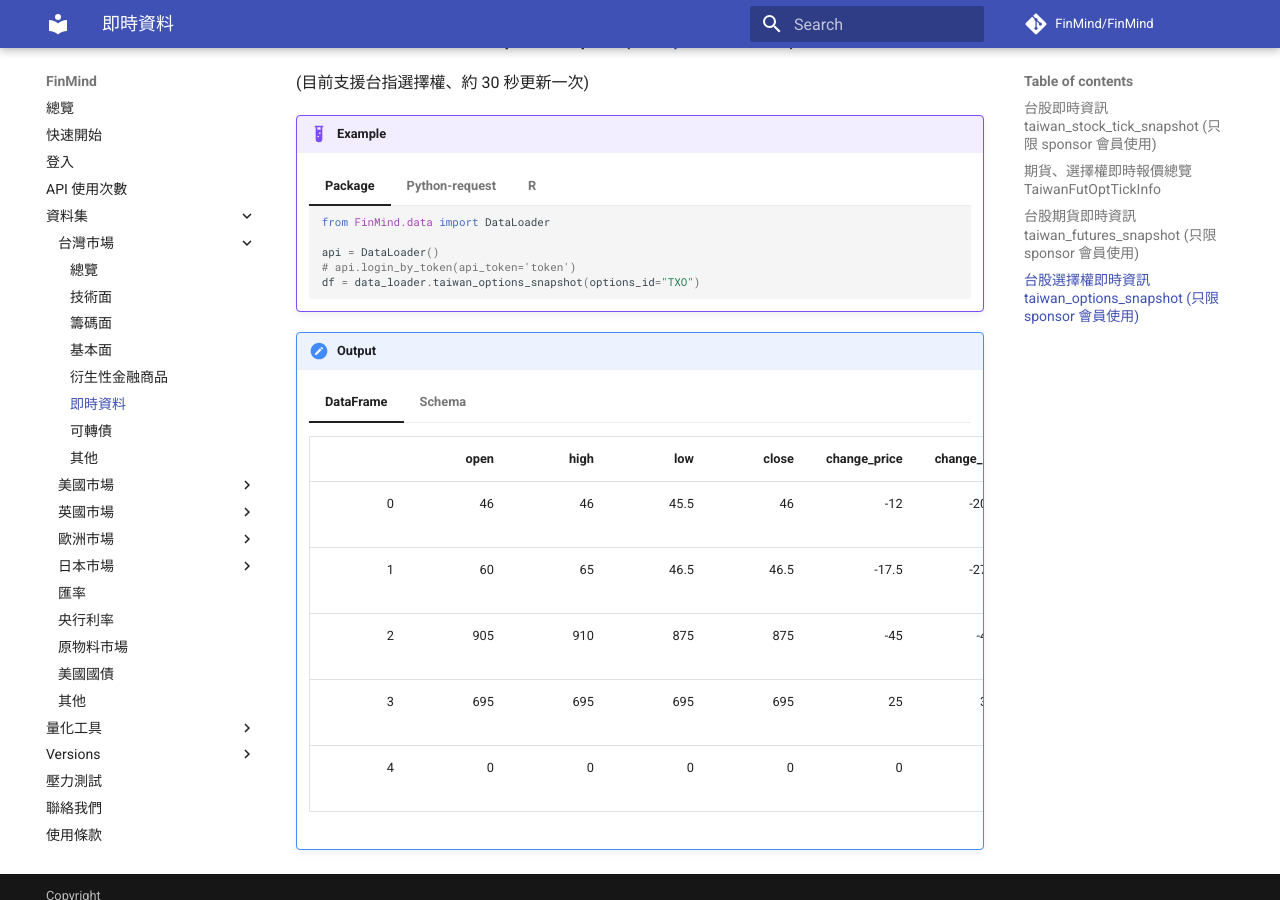
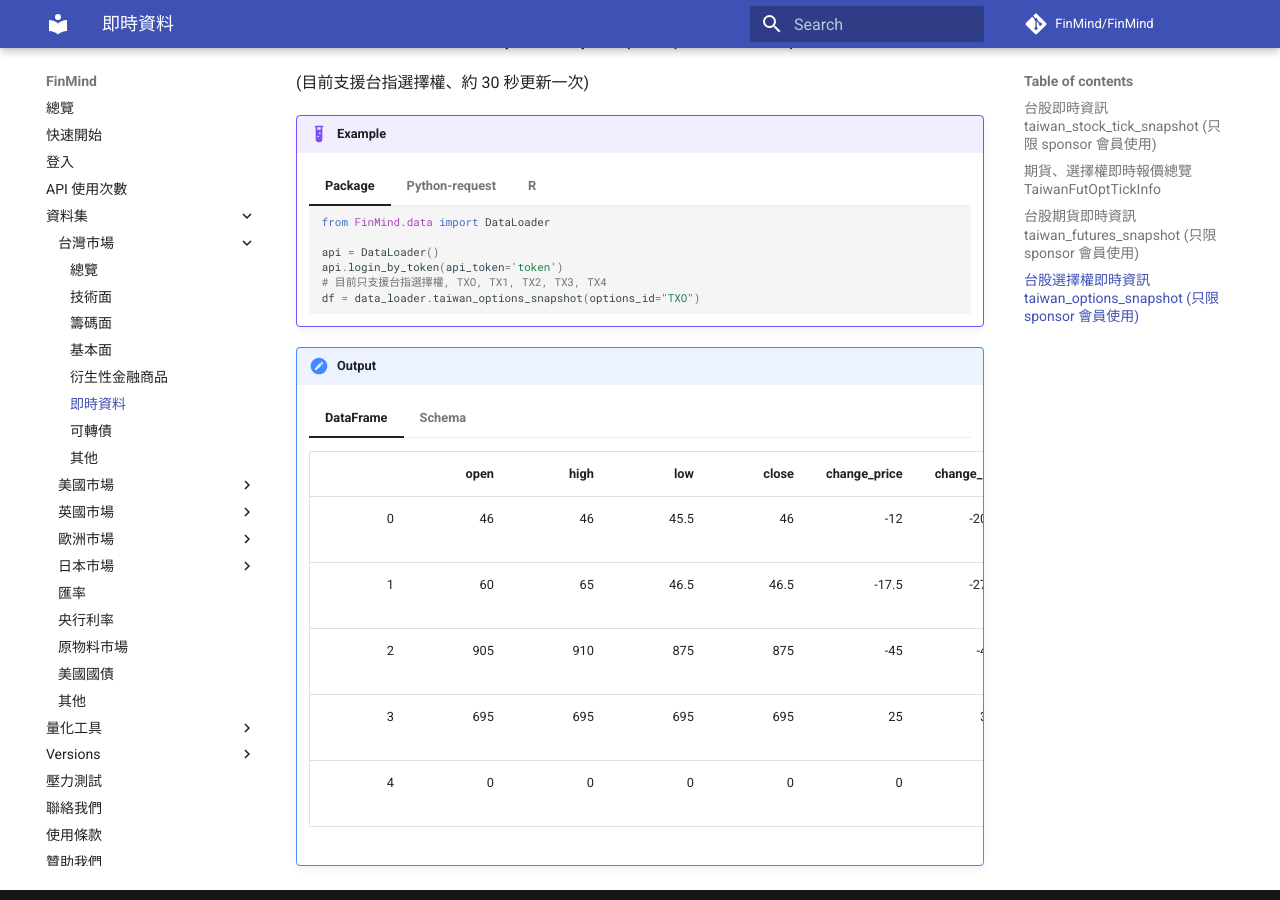
Before and after one commit to FinMind/FinMind-Doc, an MkDocs documentation site: the page built from docs/tutor/TaiwanMarket/RealTime.md, in a window 1280 px wide and 900 px high, scrolled down 2722 px. Built offline with MkDocs 1.6.1 and Material for MkDocs 9.7.7, drawn with Linux system fonts in a browser that asks for light colours; comment, search, counter and statistics services are not loaded.

Commit message:
feat: update taiwan_options_snapshot

````diff
--- a/docs/tutor/TaiwanMarket/RealTime.md
+++ b/docs/tutor/TaiwanMarket/RealTime.md
@@ -258,7 +258,8 @@
         from FinMind.data import DataLoader
 
         api = DataLoader()
-        # api.login_by_token(api_token='token')
+        api.login_by_token(api_token='token')
+        # 目前只支援台指選擇權, TXO, TX1, TX2, TX3, TX4
         df = data_loader.taiwan_options_snapshot(options_id="TXO")
         ```
     === "Python-request"
@@ -269,7 +270,7 @@
         headers = {"Authorization": f"Bearer {token}"}
         url = "https://api.finmindtrade.com/api/v4/taiwan_options_snapshot"
         parameter = {
-            "data_id": "TXO", # 目前只支援台指選擇權
+            "data_id": "TXO", # 目前只支援台指選擇權, TXO, TX1, TX2, TX3, TX4
         }
         resp = requests.get(url, headers=headers, params=parameter)
         data = resp.json()
@@ -286,7 +287,8 @@
         response = httr::GET(
             url = url,
             query = list(
-                data_id="TXO" # 目前只支援台指期
+                # 目前只支援台指選擇權, TXO, TX1, TX2, TX3, TX4
+                data_id="TXO"
             ),
             add_headers(Authorization = paste("Bearer", token))
         )
````
